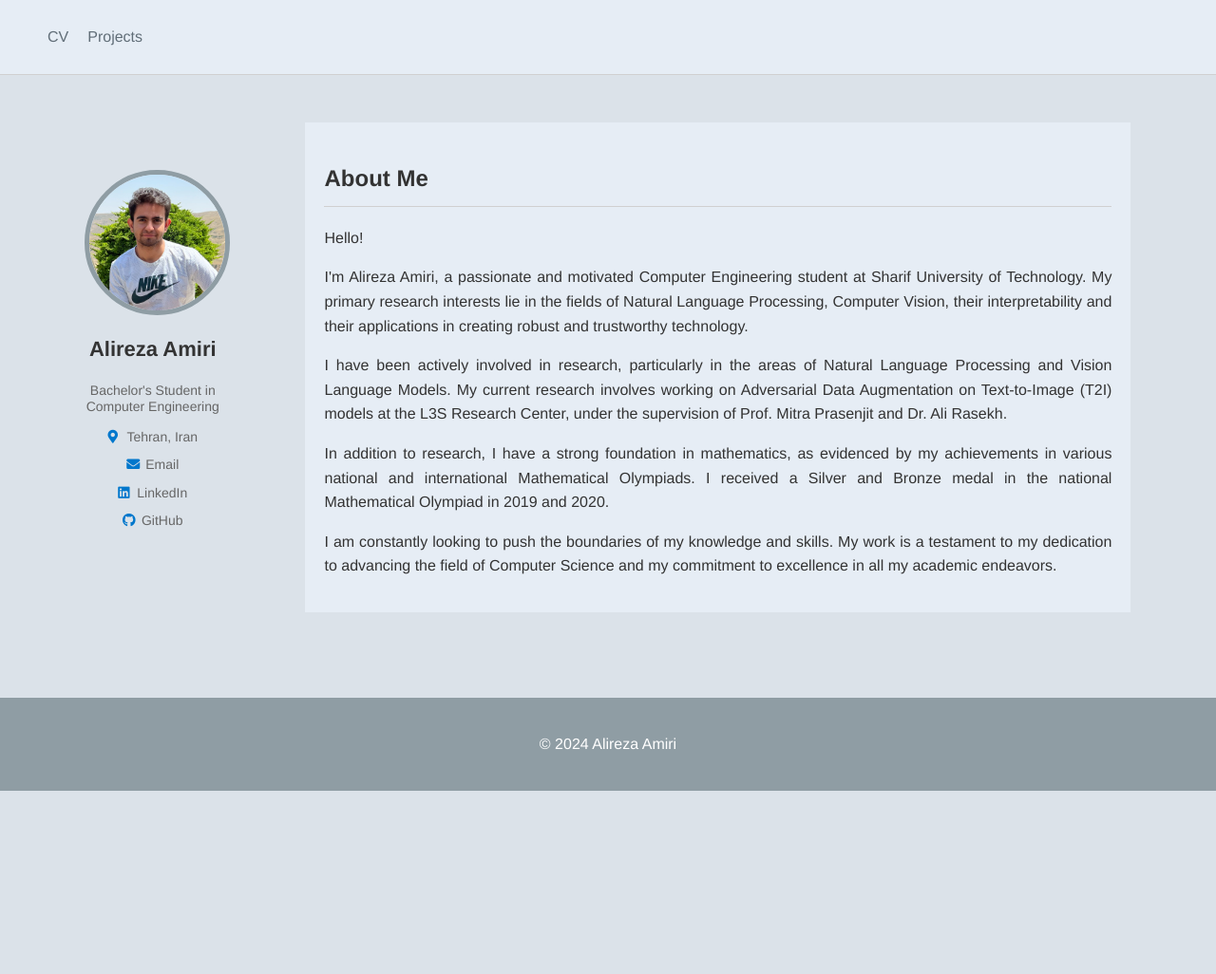
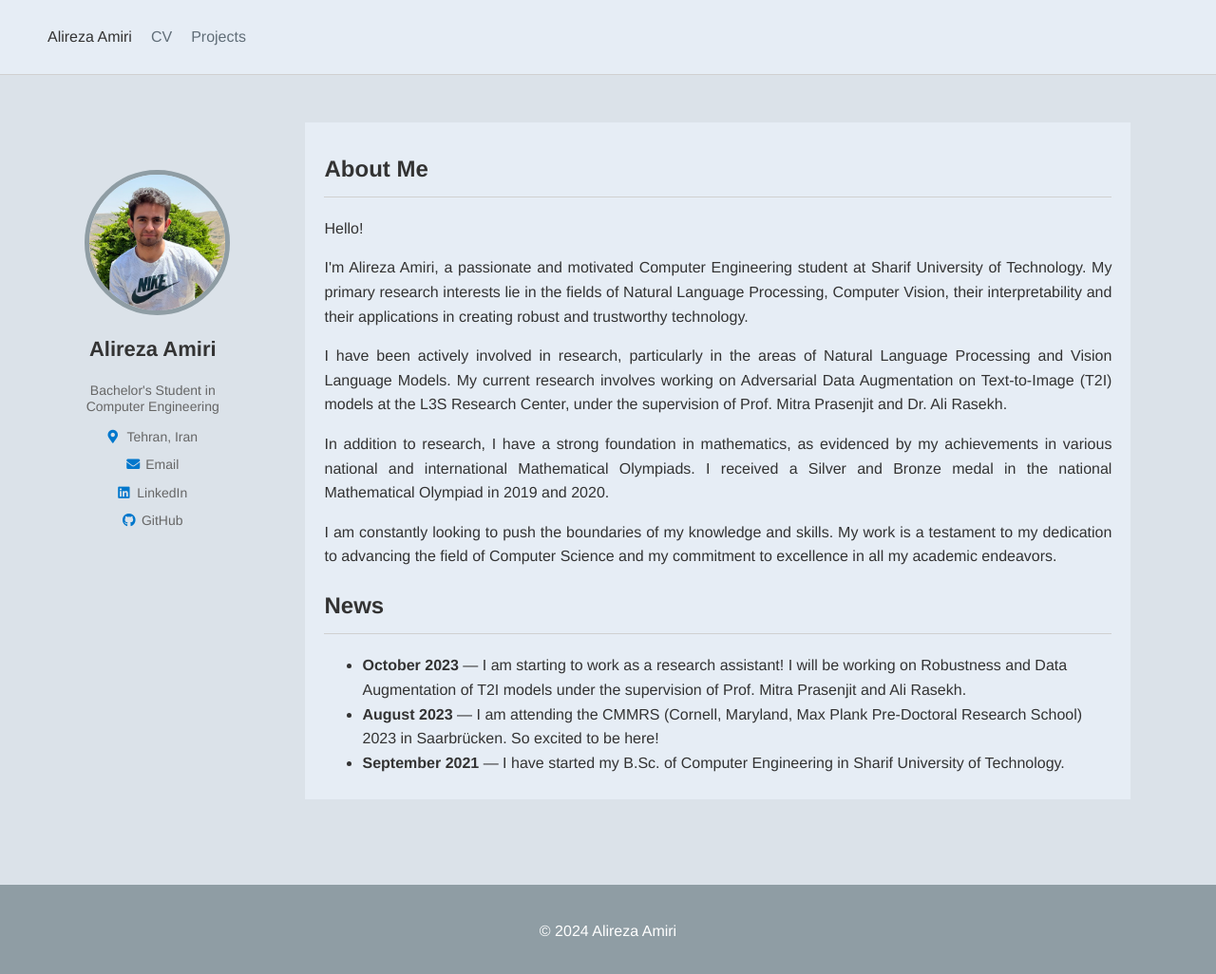
Before and after one commit to Alireza-81/Alireza-81.github.io, a plain HTML site: page index.html in a window 1280 px wide. Shown: the whole page at 95% size. Before the commit the page ends 833 px from the top, so only its background shows below. Drawn offline with Linux system fonts and the light colour scheme.

Commit message:
added news section

```diff
--- a/index.html
+++ b/index.html
@@ -12,6 +12,7 @@
     <header>
         <nav>
             <ul>
+                <li>Alireza Amiri</li>
                 <li><a href="#cv">CV</a></li>
                 <li><a href="#projects">Projects</a></li>
             </ul>
@@ -58,6 +59,14 @@
                 </p>
 
             </section>
+            <section id="news">
+                <h1>News</h1>
+                <ul>
+                    <li><strong>October 2023</strong> — I am starting to work as a research assistant! I will be working on Robustness and Data Augmentation of T2I models under the supervision of Prof. Mitra Prasenjit and Ali Rasekh.</li>
+                    <li><strong>August 2023</strong> — I am attending the CMMRS (Cornell, Maryland, Max Plank Pre-Doctoral Research School) 2023 in Saarbrücken. So excited to be here!</li>
+                    <li><strong>September 2021</strong> — I have started my B.Sc. of Computer Engineering in Sharif University of Technology.</li>
+                </ul>
+            </section>
         </main>
     </div>
 
--- a/style.css
+++ b/style.css
@@ -183,7 +183,7 @@ main {
 
     flex-grow: 1;
     background-color: #E6EDf5;
-    padding: 20px;
+    padding: 10px 20px;
 
     margin-right: 7%;
     overflow: auto; /* Change hidden to auto to allow scrolling if content overflows */
```
